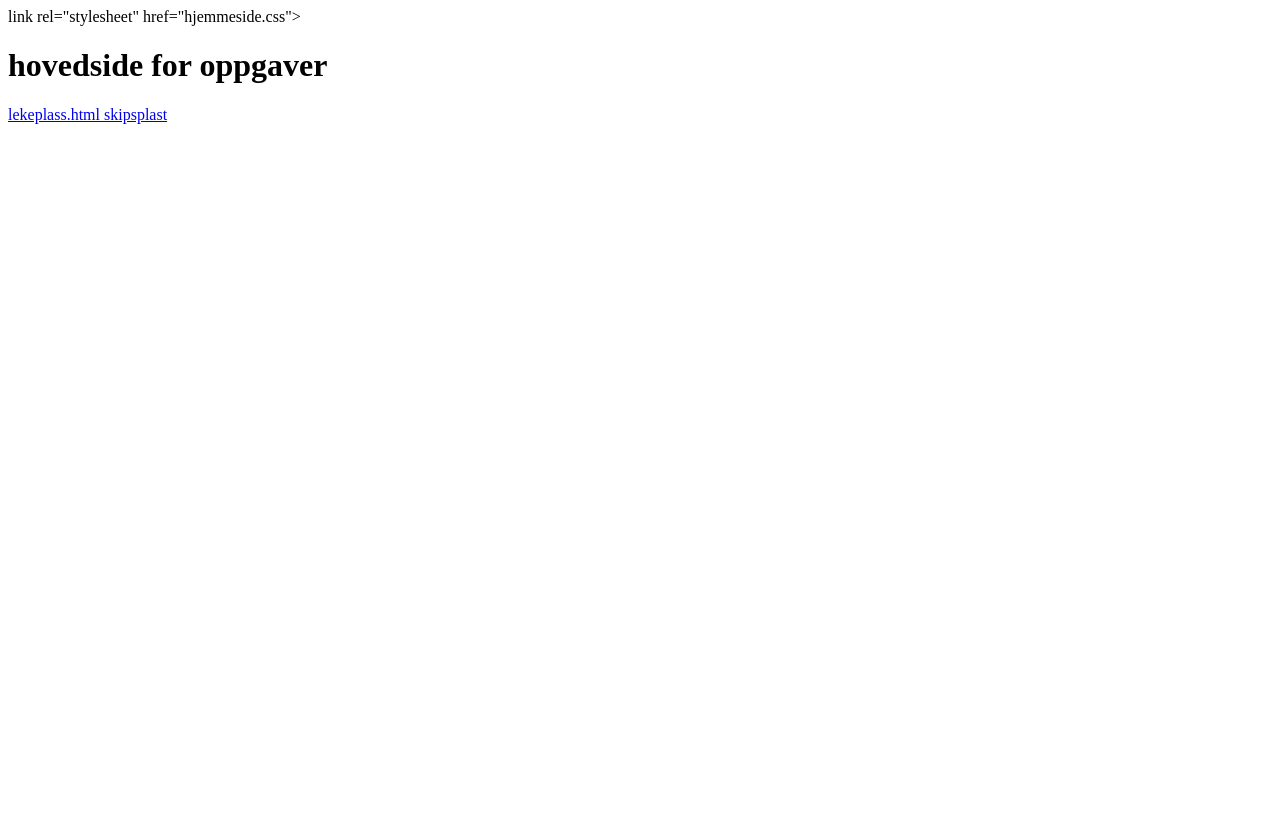
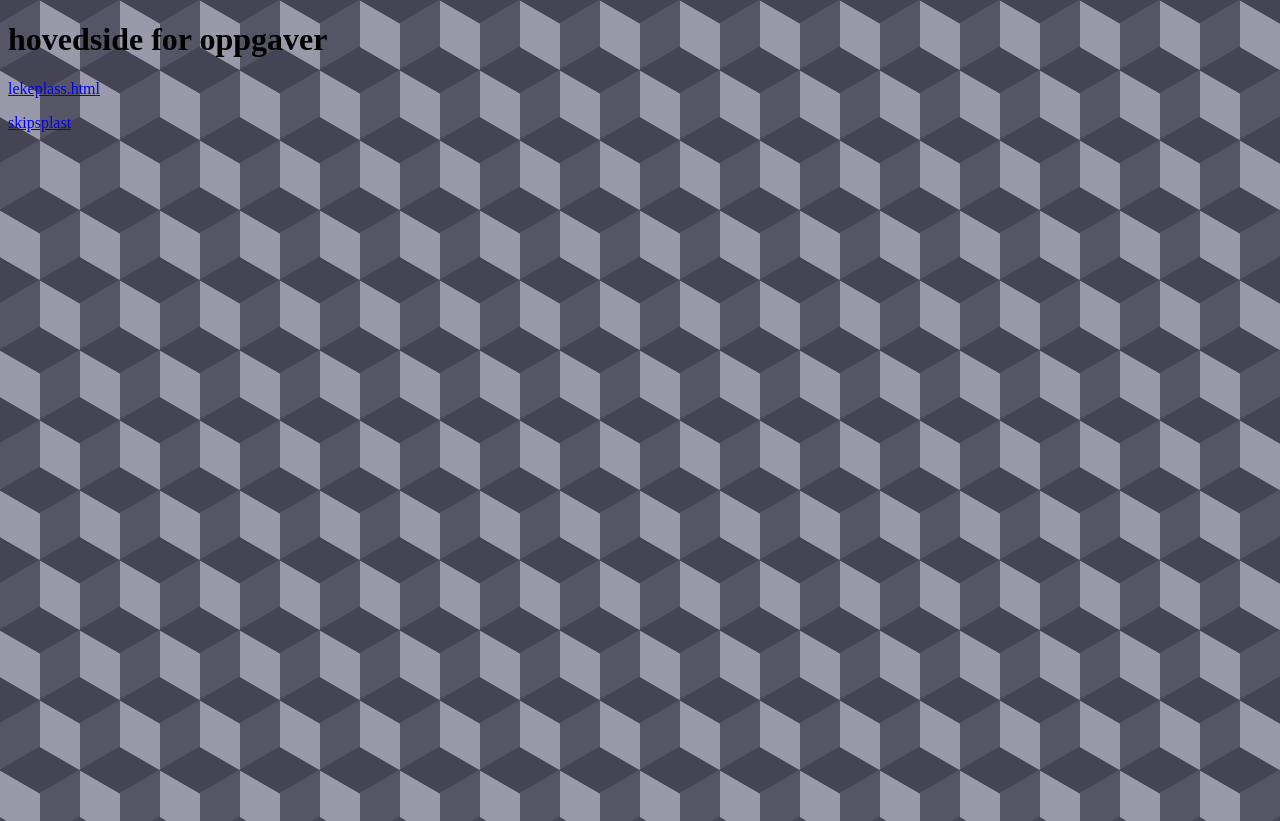
Before and after one commit to Mrtypwriter/skoel.2022, a plain HTML site: page index.html in a window 1280 px wide. Before the commit the page ends 800 px from the top, so only its background shows below. Drawn offline with Linux system fonts and the light colour scheme.

Commit message:
Update index.html

```diff
--- a/index.html
+++ b/index.html
@@ -1,6 +1,6 @@
 <!doctype html>
 <html lang="no">
-link rel="stylesheet" href="hjemmeside.css">
+<link rel="stylesheet" href="hjemmeside.css">
 <head>
     <h1> hovedside for oppgaver </h1>
     <meta charset="utf-8">
@@ -8,7 +8,10 @@ link rel="stylesheet" href="hjemmeside.css">
 
 <body>
     <div id="hoved">
-    <a href="./lekeplass/CSS_lekeplass.html"> <span class="dot"></span> lekeplass.html </a>
+
+    <p><a href="./lekeplass/CSS_lekeplass.html"> <span class="dot"></span> lekeplass.html </a>
+        </p>
+
         <a href="./nettside om farfars baat/index.html"> <span class="dot"></span> skipsplast </a>
     </div>
 </body>
```
